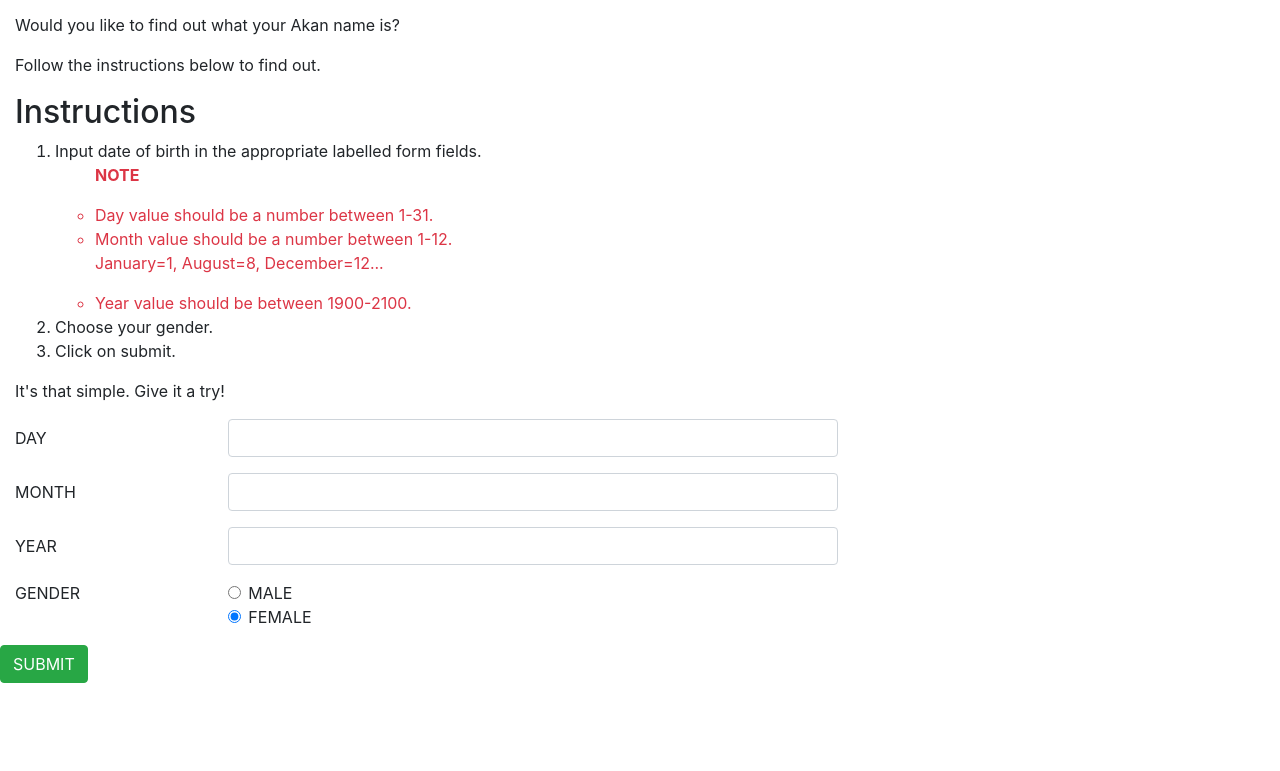
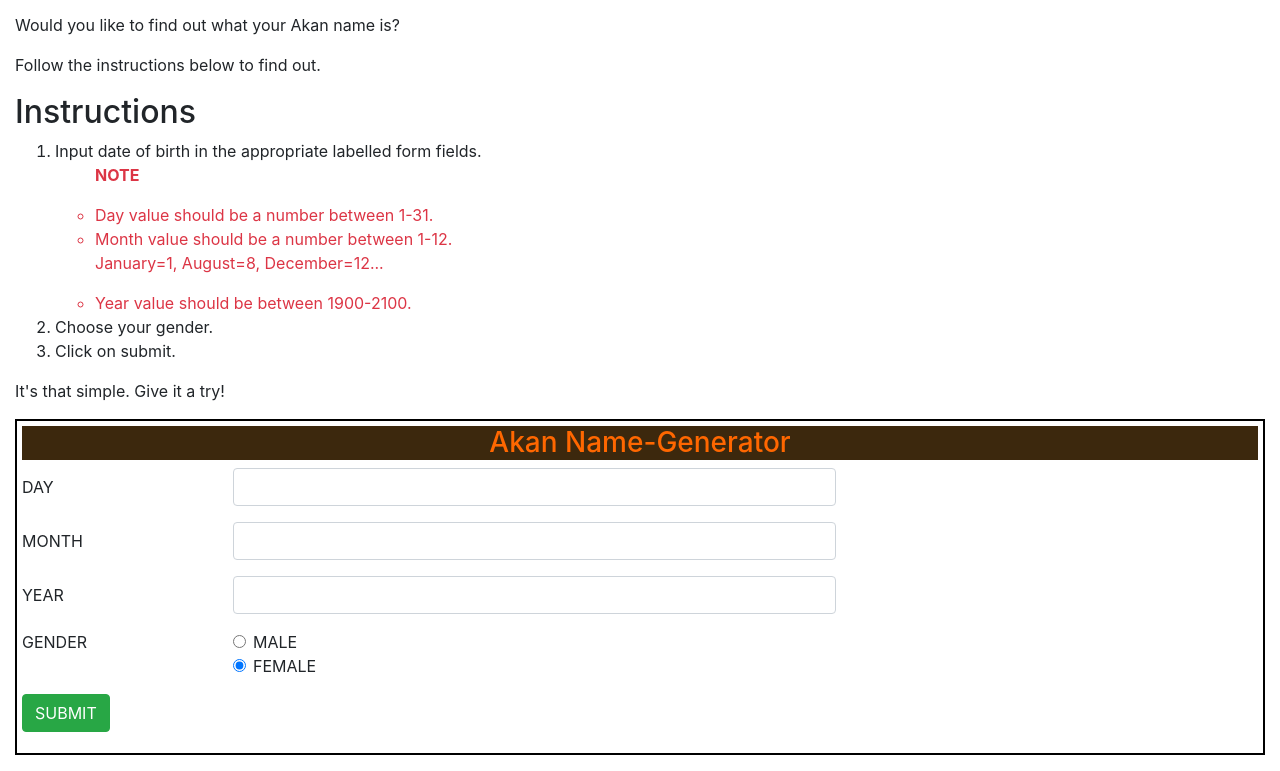
Before and after one commit to JoyWambui/ip-wk2, a plain HTML site: page index.html in a window 1280 px wide. Shown: the part 677-1448 px from the top of the page. Before the commit the page ends 1376 px from the top, so only its background shows below. Drawn offline with nearby package versions, Linux system fonts and the light colour scheme.

Commit message:
add minor styling modifications.

```diff
--- a/css/styles.css
+++ b/css/styles.css
@@ -18,3 +18,12 @@ table, th, td{
 .introduction{
   text-align: justify;
 }
+form{
+  border: 2px solid black;
+  padding: 5px;
+}
+#calculator{
+  background-color: #3C280D;
+  color: #FF6700;
+  text-align: center;
+}
--- a/index.html
+++ b/index.html
@@ -93,6 +93,7 @@
       </ol>
       <p>It's that simple. Give it a try!</p>
       <form id="akanForm">
+        <h3 id="calculator">Akan Name-Generator</h3>
         <div class="form-group row">
           <label for="selectDay" class="col-md-2 col-form-label">DAY</label>
           <div class="col-md-6">
@@ -128,13 +129,11 @@
             </div>
           </div>
         </fieldset>
-        </div>
         <div class="form-group row">
           <div class="col-md-4">
             <button type="submit" class="btn btn-success">SUBMIT</button>
           </div>
         </div>
-        <p id="getResult"></p>
       </form>
     </div>
     <script src="./js/script.js"></script>
```
